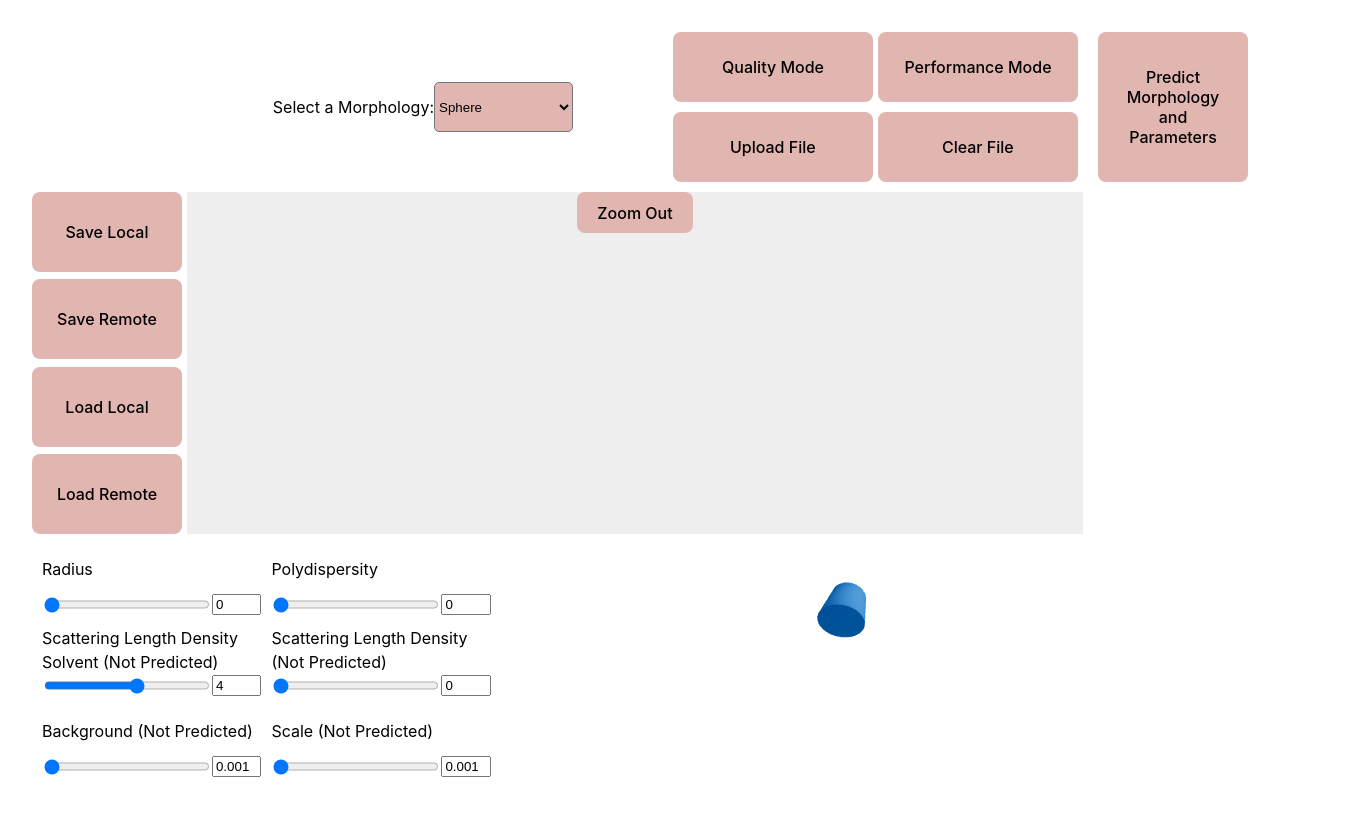
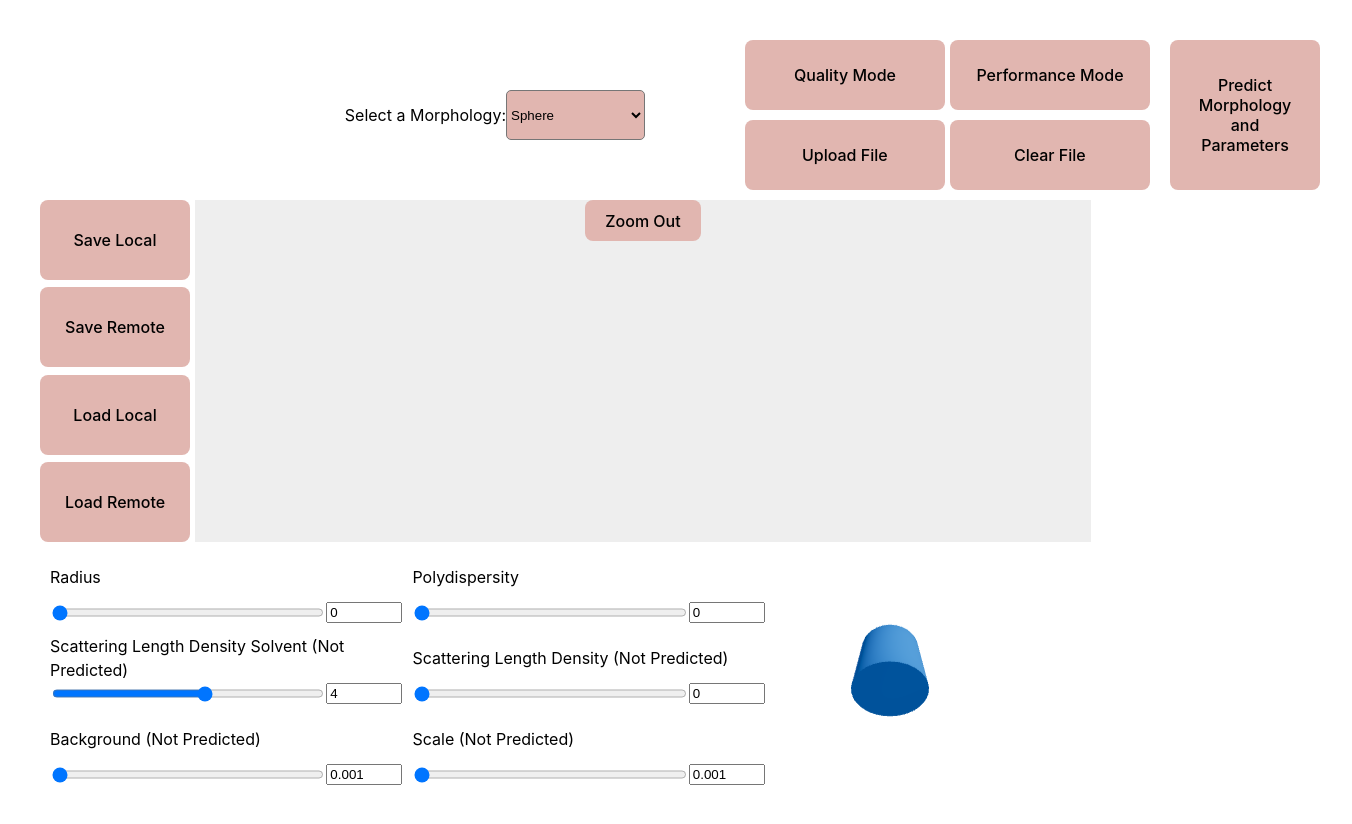
Before and after one commit to CSE-4939W-Team-2/SASGUI, a React (Vite) app in the folder SASGUI-Frontend/: page /sphere in a window 1280 px wide. Shown: the top 824 px of the page, 1352 px wide, since content can reach past the window. Built offline with nearby package versions, Linux system fonts and the light colour scheme.

Commit message:
styling for canvas

```diff
--- a/SASGUI-Frontend/src/components/Page.tsx
+++ b/SASGUI-Frontend/src/components/Page.tsx
@@ -1,5 +1,4 @@
 import Charter from "./Charter";
-import mock3d from '../assets/mock3d.png';
 import PerformanceToggle from "./PerformanceToggle";
 import MLButton from "./MLButton";
 import SaveLocal from "./SaveLocal";
@@ -29,7 +28,7 @@ export default function Page(props:Props){
         document.title=props.title//Set the webpage title when it changes
     },[props.title])
     return(
-    <div style={{display:"flex", flexDirection:"column"}}>
+    <div style={{display:"flex", flexDirection:"column", width:"100%"}}>
         <div style={{display:"flex", justifyContent:"right"}}>
             <MorphologySwitcher/>
             <div style={{display:"flex", flexDirection:"column", marginRight:"20px"}}>
@@ -62,12 +61,14 @@ export default function Page(props:Props){
                     )
                 })}
             </div>
-            <Canvas>
-              <ambientLight intensity={Math.PI / 2} />
-              <spotLight position={[10, 10, 10]} angle={0.15} penumbra={1} decay={0} intensity={Math.PI} />
-              <pointLight position={[-10, -10, -10]} decay={0} intensity={Math.PI} />
-              <Box position={[-1.2, 0, 0]} />
-            </Canvas>
+            <div style={{minWidth:"0", display:"flex", width:"250px", height:"250px", marginRight:"0px", alignSelf:"center"}}>
+                <Canvas style={{}}>
+                    <ambientLight intensity={Math.PI / 2} />
+                    <spotLight position={[10, 10, 10]} angle={0.15} penumbra={1} decay={0} intensity={Math.PI} />
+                    <pointLight position={[-10, -10, -10]} decay={0} intensity={Math.PI} />
+                    <Box position={[0, 0, 0]} />
+                </Canvas>
+            </div>
         </div>
     </div>)
 }
--- a/SASGUI-Frontend/src/components/styles.css
+++ b/SASGUI-Frontend/src/components/styles.css
@@ -1 +1 @@
-html,body,#root {height:100%;margin:unset;}
+html,body,#root {height:100%;width:100%}
```
Also changed, not shown: SASGUI-Frontend/src/index.css (line endings or trailing spaces).
